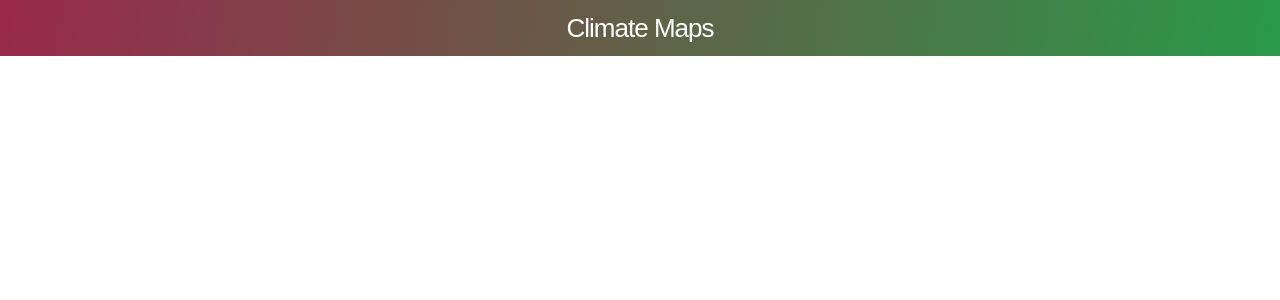
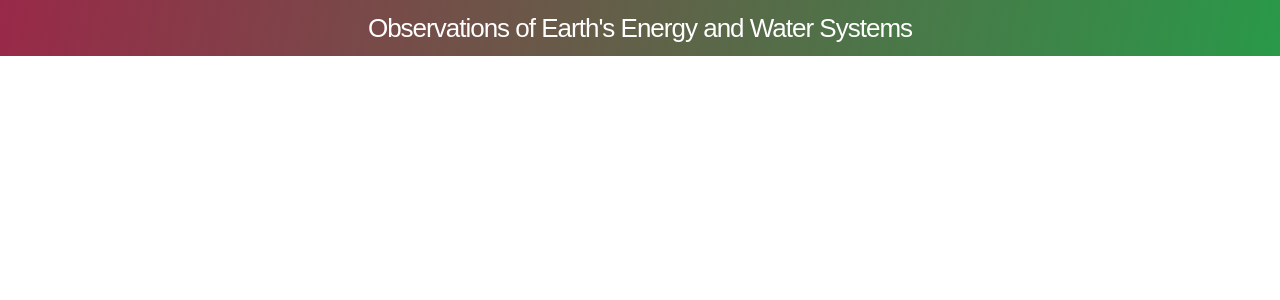
Before and after one commit to ethan-nelson/climate-maps-frontend, a Jekyll site: the page built from download/index.md, in a window 1280 px wide. Shown: the top 300 px of the page. Built offline with Jekyll 4.4.1, drawn with Linux system fonts in a browser that asks for light colours.

Commit message:
Update title

```diff
--- a/_config.yml
+++ b/_config.yml
@@ -6,11 +6,11 @@
 # 'jekyll serve'. If you change this file, please restart the server process.
 
 # Site settings
-title: Climate Maps
+title: Observations of Earth's Energy and Water Systems
 email: ethan.nelson@aos.wisc.edu
 description: > # this means to ignore newlines until "baseurl:"
   A resource for viewing global distributions of variables that describe
-  Earth's climate through the energy and water cycles.
+  Earth's climate through the energy and water systems.
 baseurl: "/climate-maps/" # the subpath of your site, e.g. /blog
 url: "http://lecuyer.aos.wisc.edu" # the base hostname & protocol for your site
 
```
